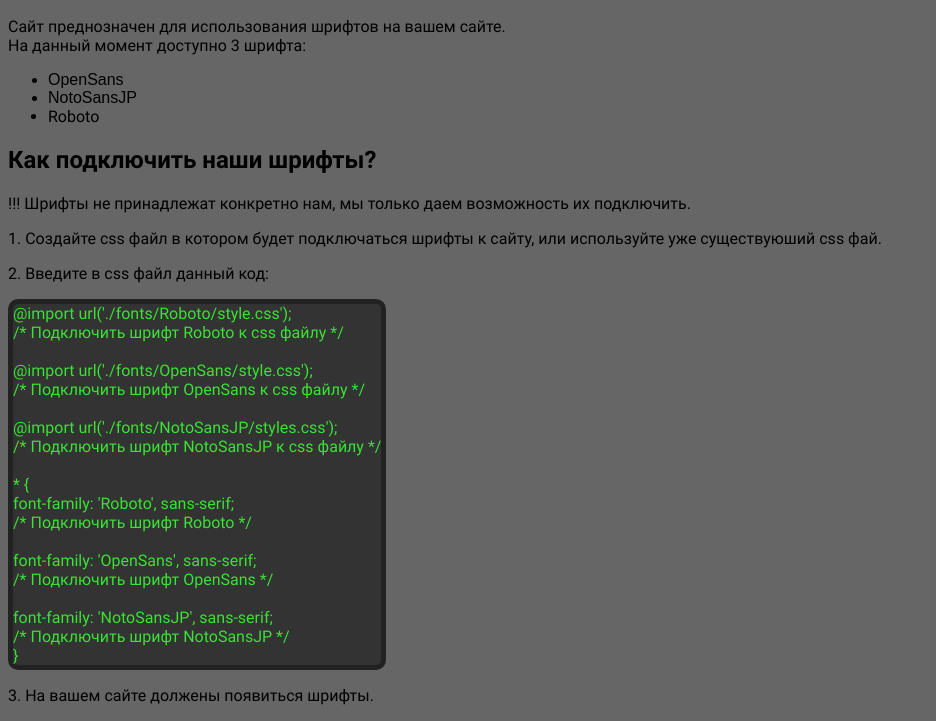
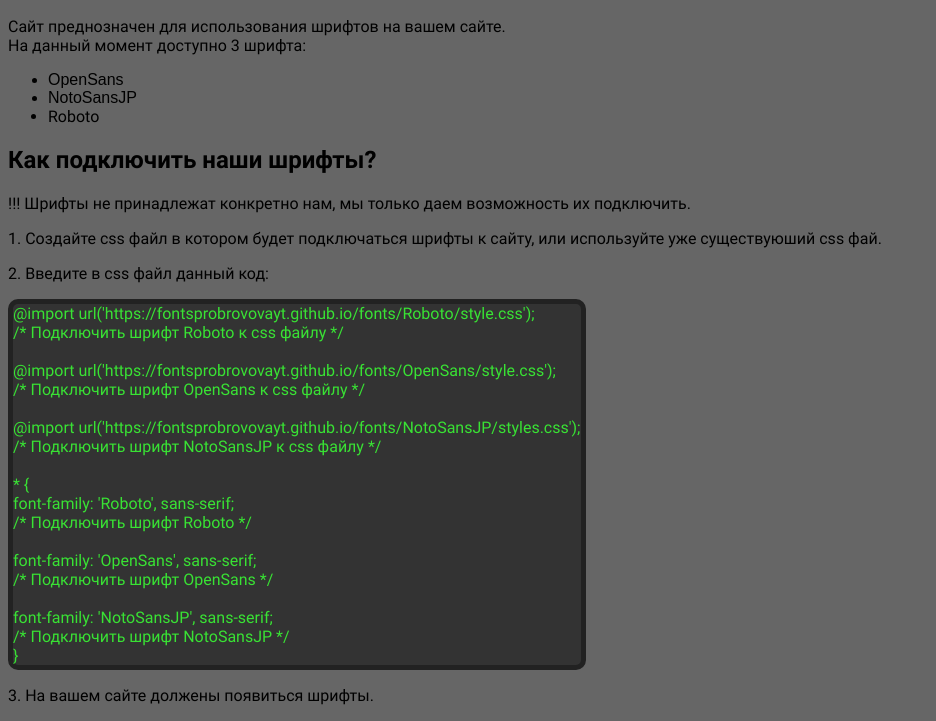
Before and after one commit to fontsPROBROVOVAyt/fontsPROBROVOVAyt.github.io, a plain HTML site: page index.html in a window 1280 px wide. Shown: the part 150-871 px from the top of the page, without its empty margins (0-936 px from the left). Drawn offline with Linux system fonts and the light colour scheme.

Commit message:
Update index.html

```diff
--- a/index.html
+++ b/index.html
@@ -24,11 +24,11 @@
     <p>2. Введите в css файл данный код:</p>
     <code>
         <p>
-            @import url('./fonts/Roboto/style.css');<br>
+            @import url('https://fontsprobrovovayt.github.io/fonts/Roboto/style.css');<br>
             /* Подключить шрифт Roboto к css файлу */<br><br>
-            @import url('./fonts/OpenSans/style.css');<br>
+            @import url('https://fontsprobrovovayt.github.io/fonts/OpenSans/style.css');<br>
             /* Подключить шрифт OpenSans к css файлу */<br><br>
-            @import url('./fonts/NotoSansJP/styles.css');<br>
+            @import url('https://fontsprobrovovayt.github.io/fonts/NotoSansJP/styles.css');<br>
             /* Подключить шрифт NotoSansJP к css файлу */<br><br>
             * {<br>
             font-family: 'Roboto', sans-serif;<br>
```
